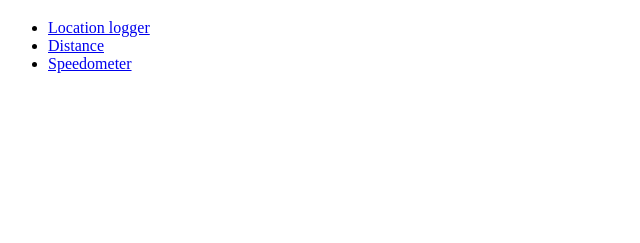
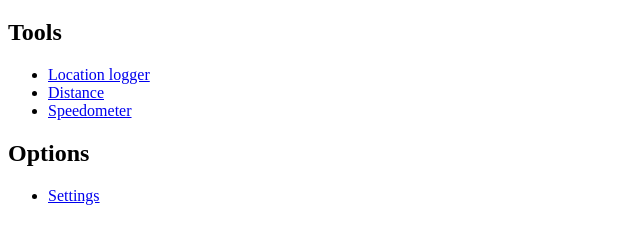
Before and after one commit to aren1toross/toolset, a plain HTML site: page index.html in a window 1280 px wide. Shown: the part 61-304 px from the top of the page, without its empty margins (0-640 px from the left). Drawn offline with Linux system fonts and the light colour scheme.

Commit message:
index.html: added sections for tools and settings

```diff
--- a/index.html
+++ b/index.html
@@ -7,10 +7,19 @@
     </head>
     <body>
         <h1>Toolset</h1>
-        <ul>
-            <li><a href="/tools/location">Location logger</a></li>
-            <li><a href="/tools/distance">Distance</a></li>
-            <li><a href="/tools/speedometer">Speedometer</a></li>
-        </ul>
+        <section>
+            <h2>Tools</h2>
+            <ul>
+                <li><a href="/tools/location">Location logger</a></li>
+                <li><a href="/tools/distance">Distance</a></li>
+                <li><a href="/tools/speedometer">Speedometer</a></li>
+            </ul>
+        </section>
+        <section>
+            <h2>Options</h2>
+            <ul>
+                <li><a href="/settings">Settings</a></li>
+            </ul>
+        </section>
     </body>
 </html>
```
